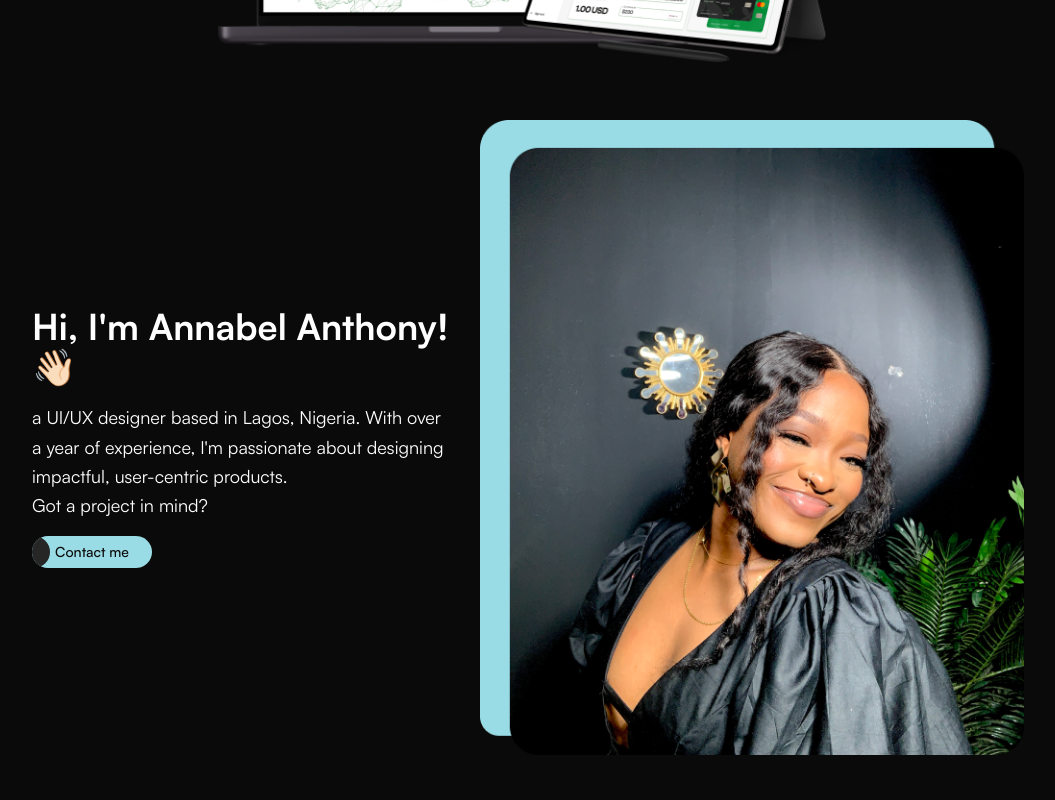
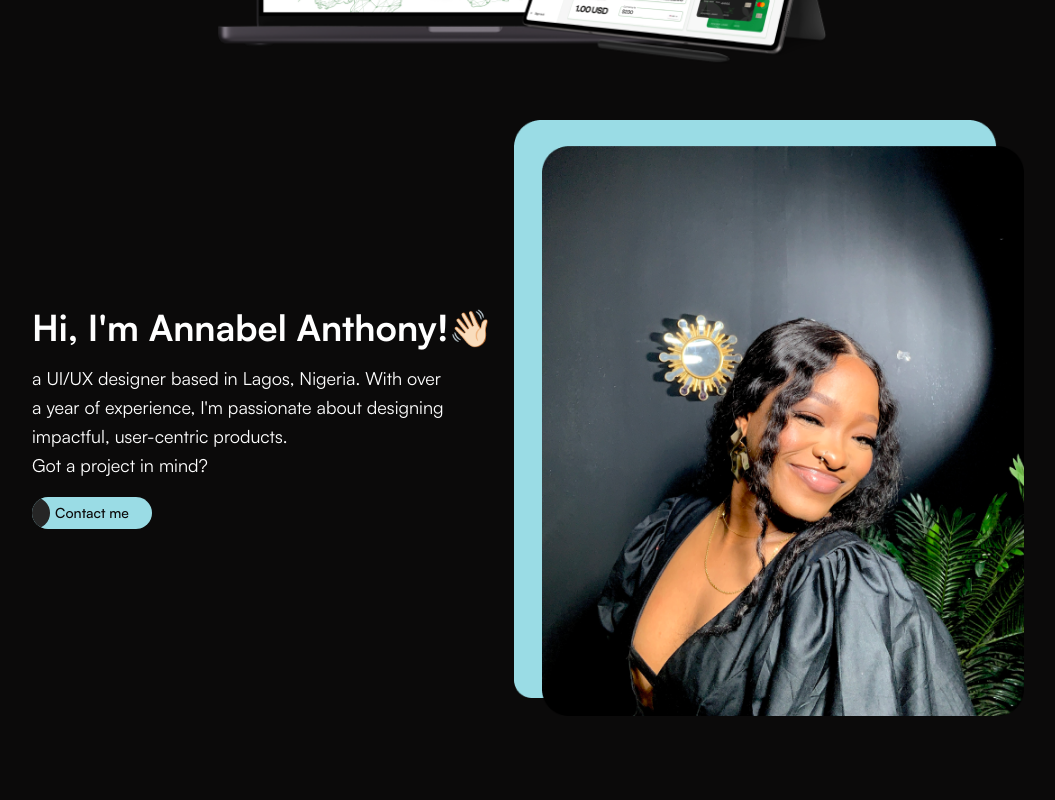
Before and after one commit to Davethadev/annabel-anthony, a Next.js app: page / in a window 1280 px wide. Shown: the part 640-1440 px from the top of the page, without its empty margins (112-1167 px from the left). Built offline with nearby package versions, Linux system fonts and the light colour scheme.

Commit message:
minor ui fixes

```diff
--- a/src/components/About.tsx
+++ b/src/components/About.tsx
@@ -35,8 +35,9 @@ const About = () => {
           <Image
             src={"/assets/images/annabel-2.png"}
             alt=""
-            width={560}
-            height={660}
+            width={510}
+            height={610}
+            style={{margin: "0 auto"}}
           />
         </div>
       </div>
--- a/src/components/Projects.tsx
+++ b/src/components/Projects.tsx
@@ -24,7 +24,7 @@ const Projects = () => {
               organizers.
             </p>
 
-            <small className="font-satoshi font-extralight text-white text-xs h-0 overflow-hidden block transition-all duration-500 ease-in-out">
+            <small className="font-satoshi font-extralight text-white text-xs h-20 lg:h-0 overflow-hidden block transition-all duration-500 ease-in-out">
               This app is designed to streamline the invitation process for
               events. It allows event organisers to generate unique QR codes for
               each invitee, which can be scanned upon entry to verify if the
@@ -53,7 +53,7 @@ const Projects = () => {
               effortlessly.
             </p>
 
-            <small className="font-satoshi font-extralight text-black text-xs h-0 overflow-hidden block transition-all duration-500 ease-in-out">
+            <small className="font-satoshi font-extralight text-black text-xs h-20 lg:h-0 overflow-hidden block transition-all duration-500 ease-in-out">
               Using Spenda, tracking your spending becomes the first step to
               organising your finances. By understanding where your money goes
               and the cost of items, you can pinpoint exactly where your cash is
@@ -92,7 +92,7 @@ const Projects = () => {
               Seamless cross-border payments from Nigeria <br className="hidden lg:block" /> to the world!
             </p>
 
-            <small className="font-satoshi font-extralight text-white text-xs h-0 overflow-hidden block transition-all duration-500 ease-in-out">
+            <small className="font-satoshi font-extralight text-white text-xs h-20 lg:h-0 overflow-hidden block transition-all duration-500 ease-in-out">
               KukuSend is a cutting-edge cross-border payment platform that
               allows you to send <br className="hidden lg:block" /> and receive money globally in different
               currencies, making international transactions <br className="hidden lg:block" /> seamless and
@@ -121,7 +121,7 @@ const Projects = () => {
               Effortless ride payments made easy with a four-digit <br className="hidden lg:block" /> code!
             </p>
 
-            <small className="font-satoshi font-extralight text-black text-xs h-0 overflow-hidden block transition-all duration-500 ease-in-out">
+            <small className="font-satoshi font-extralight text-black text-xs h-20 lg:h-0 overflow-hidden block transition-all duration-500 ease-in-out">
               Revolutionising the way you pay for transportation. Our online
               platform lets you <br className="hidden lg:block" /> handle payments effortlessly using a
               four-digit code, eliminating the need for <br className="hidden lg:block" /> account numbers.
@@ -131,7 +131,7 @@ const Projects = () => {
               alt=""
               width={520}
               height={370}
-              className="ml-auto w-full hidden ridepay-image"
+              className="ml-auto w-full lg:hidden ridepay-image"
             />
           </article>
         </div>
--- a/src/components/Testimonials.tsx
+++ b/src/components/Testimonials.tsx
@@ -28,7 +28,7 @@ const Testimonials = () => {
               Testimonials
             </h2>
             <p className="font-satoshi font-light text-base text-white">
-              Don&apos;t believe me, hear it from the <br /> others
+              Don&apos;t believe me, hear it from <br /> others
             </p>
           </div>
           <div className="lg:hidden">
```
